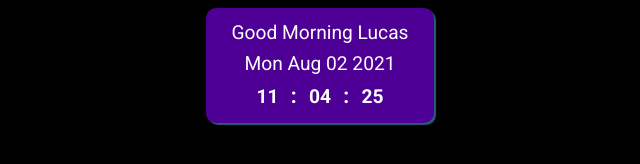
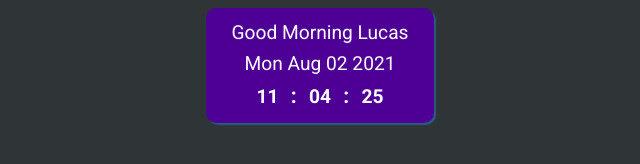
Before and after one commit to lucasli233/notion_widgets, a plain HTML site: page index.html in a window 1280 px wide. Shown: the whole page, without its empty margins (320-960 px from the left). Drawn offline with Linux system fonts and the light colour scheme.

Commit message:
Update index.html

```diff
--- a/index.html
+++ b/index.html
@@ -10,7 +10,7 @@
         /*CSS RESETS*/
 
 body{
-    background-color: #000000;
+    background-color: #2F3437;
     line-height: 1.6;
 
 }
```
